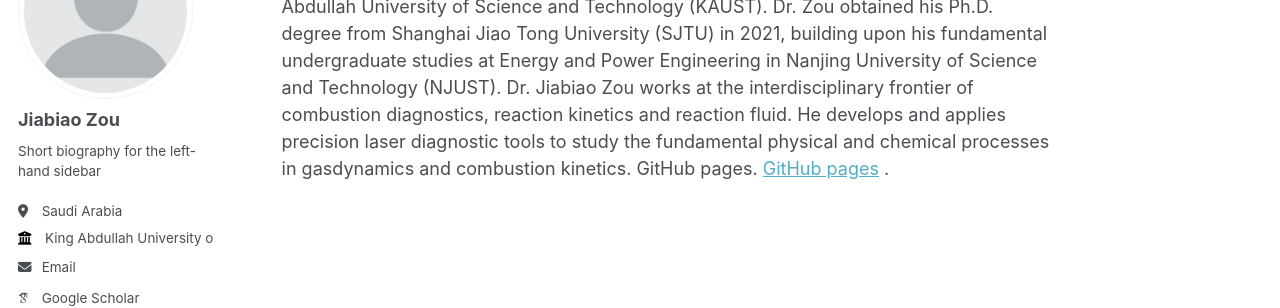
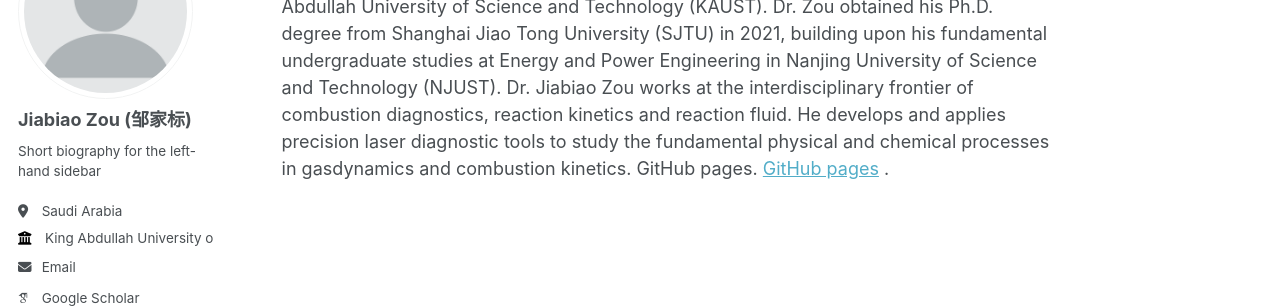
Before and after one commit to zouj-0124/zouj0124, a Jekyll site: the page built from _pages/about.md, in a window 1280 px wide. Shown: the part 182-490 px from the top of the page. Built offline with Jekyll 4.4.1, drawn with Linux system fonts in a browser that asks for light colours; some web fonts are replaced.

Commit message:
Update _config.yml

```diff
--- a/_config.yml
+++ b/_config.yml
@@ -22,13 +22,13 @@ repository               : "academicpages/academicpages.github.io"
 author:
   # Biographic information
   avatar           : "profile.png"
-  name             : "Jiabiao Zou"
+  name             : "Jiabiao Zou (邹家标)"
   pronouns         : # example: "she/her"
   bio              : "Short biography for the left-hand sidebar"
   location         : "Saudi Arabia"
   employer         : "King Abdullah University of Science and Technology"
   uri              : # URL
-  email            : "jiabiao.zouATkaust.edu.sa"
+  email            : "jiabiao.zou@kaust.edu.sa"
 
   # Academic websites
   arxiv            : # URL - Update with the correct link to your profile
```
